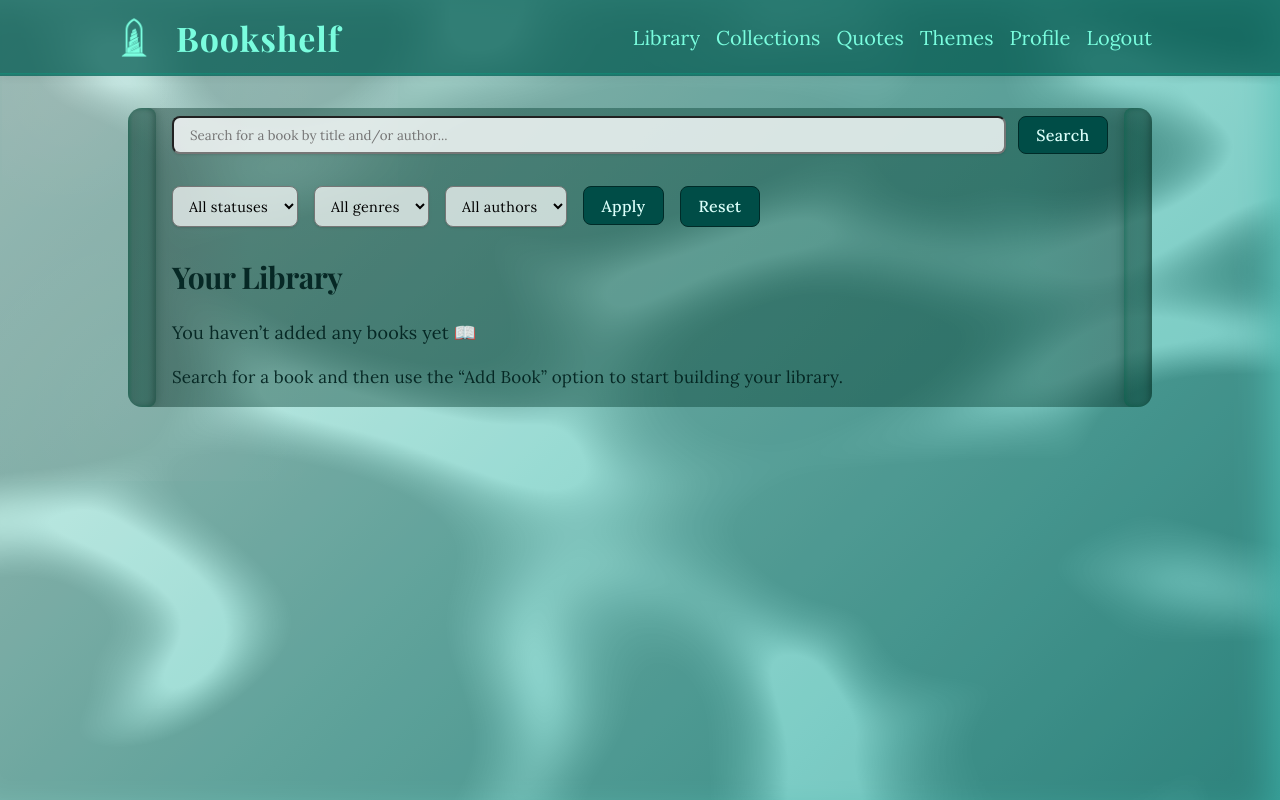
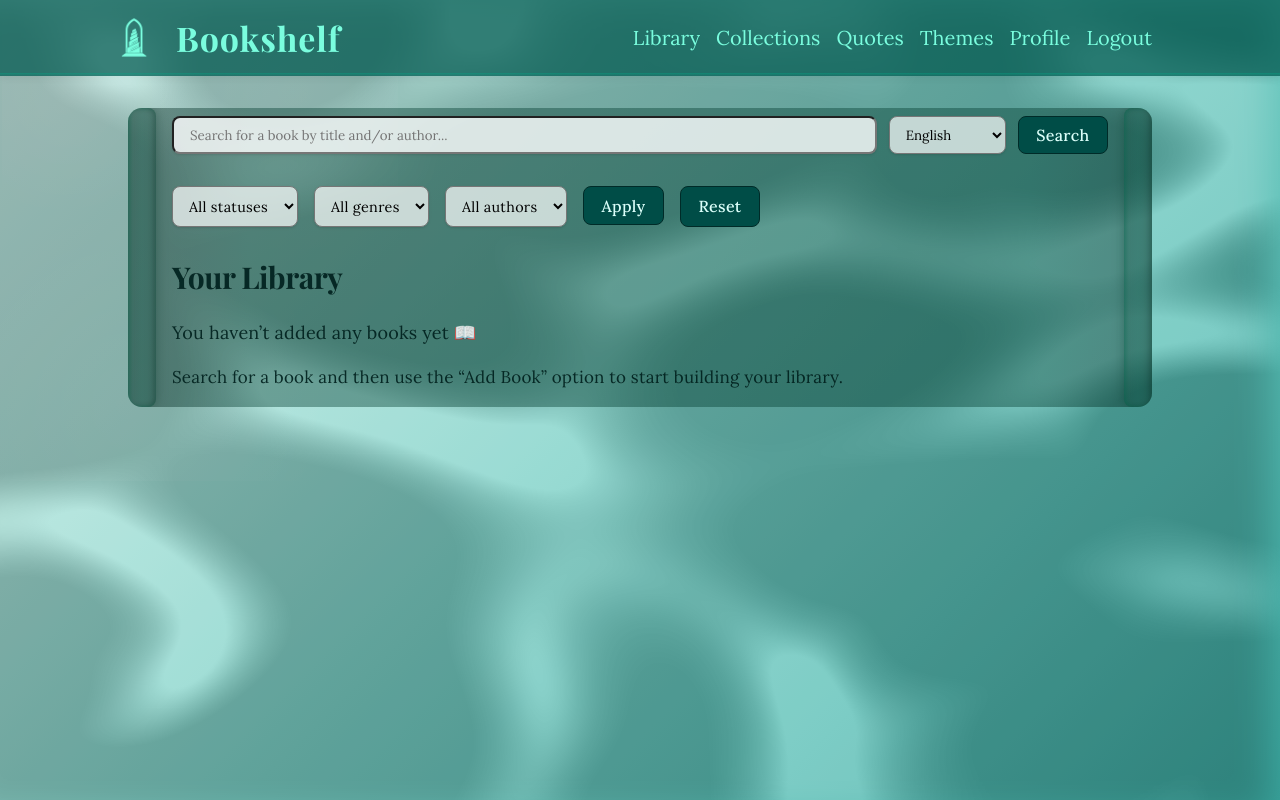
Before and after one commit to ash-valley/bookshelf, a Flask app: page /library in a window 1280 px wide. Run offline with Flask 3, Linux system fonts and the light colour scheme; the visitor is signed in with stand-in values (Sample User, id 1); data that the repository does not hold is empty; some libraries are stand-ins or nearby versions.

Commit message:
Added Ukrainian language for search function

```diff
--- a/app.py
+++ b/app.py
@@ -147,9 +147,10 @@ def library():
 def search_books():
     query = request.args.get('q', '').strip()
     sort = request.args.get('sort', 'relevance')
+    lang = request.args.get('lang', 'en')
     page = request.args.get('page', 1, type=int)
 
-    service = BookSearchService(query, sort)
+    service = BookSearchService(query, sort, lang)
     all_books = service.process()
     books_page = service.get_page(all_books, page)
 
@@ -170,9 +171,10 @@ def search_books():
 def search_books_json():
     query = request.args.get('q', '').strip()
     sort = request.args.get('sort', 'relevance')
+    lang = request.args.get('lang', 'en')
     page = request.args.get('page', type=int)
 
-    service = BookSearchService(query, sort)
+    service = BookSearchService(query, sort, lang)
     all_books = service.process()
     chunk = service.get_page(all_books, page)
 
--- a/static/css/style.css
+++ b/static/css/style.css
@@ -849,7 +849,8 @@ h3 {
 [name="author"],
 [name="genre"],
 [name="collection_id"],
-[name="status"] {
+[name="status"],
+[name="lang"] {
     font-family: 'Lora', serif;
 }
 
--- a/templates/library.html
+++ b/templates/library.html
@@ -18,6 +18,10 @@
                         class="flex-grow px-4 py-2 rounded-lg bg-white/80 shadow focus:outline-none"
                         required
                     >
+                    <select name="lang" class="px-3 py-2 rounded-lg bg-white/70 shadow" aria-label="Language">
+                        <option value="en">English</option>
+                        <option value="uk">Українська</option>
+                    </select>
                     <button
                         type="submit"
                         class="btn rounded-lg">
```
Also changed, not shown: search_service.py (+5 -4 lines).
